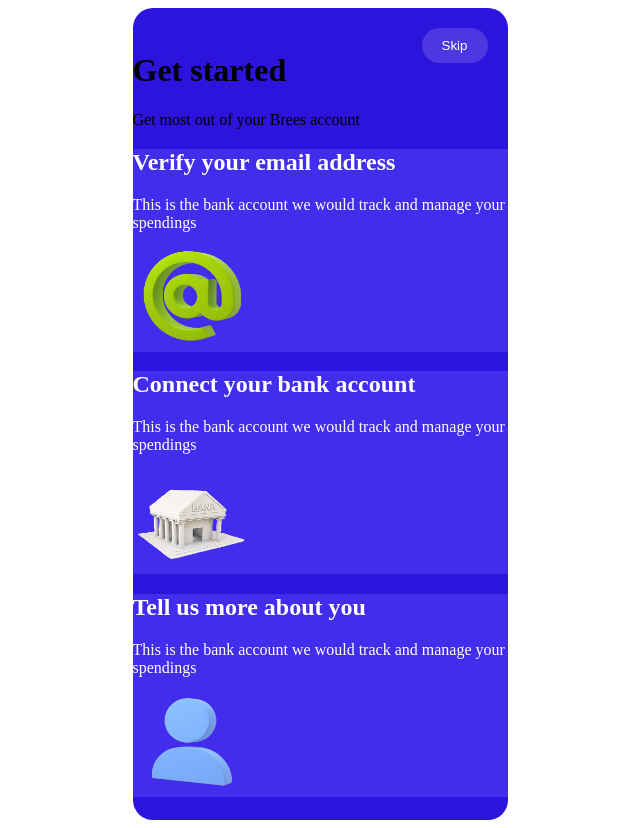
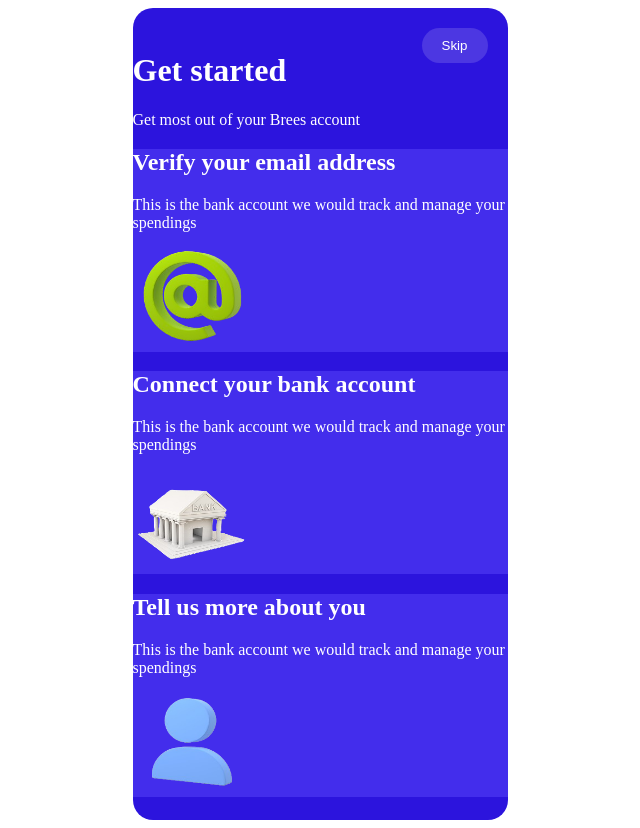
Before and after one commit to rel770/flex, a plain HTML site: page index.html in a window 1280 px wide. Shown: the whole page, without its empty margins (320-960 px from the left). Drawn offline with Linux system fonts and the light colour scheme.

Commit message:
Add white color to header

```diff
--- a/style.css
+++ b/style.css
@@ -8,7 +8,10 @@
   align-items: center;
   margin: 0 auto;
   border-radius: 20px;
+}
 
+header {
+  color: white;
 }
 
 .skip-btn {
```
